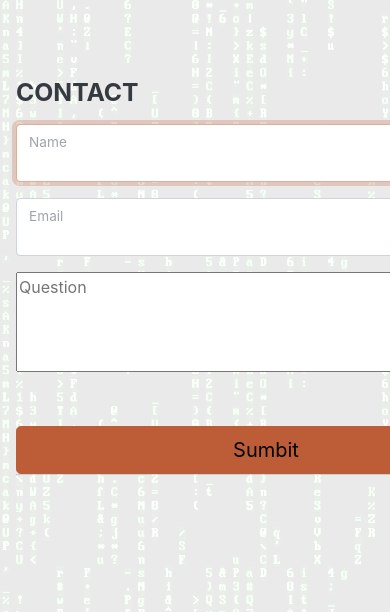
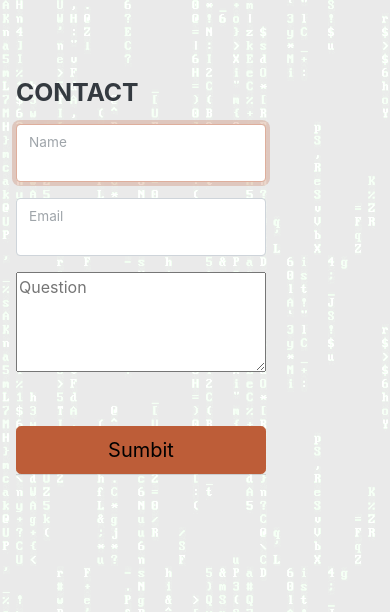
Before and after one commit to Mateeeee841/Mi-cv-online, a Django app: page /Contact/ in a window 390 px wide; the page is wider, and only the part inside the window is pictured. Shown: the part 56-668 px from the top of that part. Run offline with Django 4.2, Linux system fonts and the light colour scheme; some libraries are stand-ins or nearby versions; some web fonts are replaced.

Commit message:
Arrgelo diseño cel

```diff
--- a/inicio/templates/contact.html
+++ b/inicio/templates/contact.html
@@ -16,6 +16,26 @@
         <!-- Core theme CSS (includes Bootstrap)-->
         <link href="{% static 'inicio/css/styles.css' %}" rel="stylesheet" />
         <script src="https://www.google.com/recaptcha/api.js" async defer></script>
+        <style>
+            @media (max-width: 750px) {
+
+            .form-control{
+                width: 250px;
+            }
+
+            .texto_mensaje{
+                width: 250px;
+                height: 100px;
+            }
+        }
+         @media (min-width: 750px) {
+            .texto_mensaje{
+                width: 500px;
+                height: 100px;
+            }
+
+         }
+        </style>
     </head>
     <body id="page-top">
         <nav class="navbar navbar-expand-lg navbar-dark bg-primary fixed-top" id="sideNav">
@@ -51,7 +71,7 @@
                                 <label for="floatingInput">Email</label>
                               </div>
                             </p>
-                                                    <textarea name="mensaje" class="texto_mensaje" id="mensaje" required="obligatorio" placeholder="Question" style="width: 500px;height:100px; "></textarea>
+                                                    <textarea name="mensaje" class="texto_mensaje" id="mensaje" required="obligatorio" placeholder="Question" ></textarea>
                              <br>
                              <br>
                                 <div class="form-floating">
--- a/inicio/templates/indexesp.html
+++ b/inicio/templates/indexesp.html
@@ -51,7 +51,7 @@
                 <a href="{%url 'vercvesp'%}"><img class="españa" src="https://upload.wikimedia.org/wikipedia/commons/thumb/9/9a/Flag_of_Spain.svg/2560px-Flag_of_Spain.svg.png"></a>
                 <a href="{%url 'vercv'%}"><img class="uk" src="https://upload.wikimedia.org/wikipedia/en/thumb/a/ae/Flag_of_the_United_Kingdom.svg/1200px-Flag_of_the_United_Kingdom.svg.png"></a>
             </p>
-            <br>
+
             <a class="navbar-brand js-scroll-trigger" href="#page-top">
                 <span class="d-block d-lg-none">Mateo Gomez Maryncak</span>
 
```
Also changed, not shown: inicio/templates/contacto.html (+24 -4 lines), inicio/static/inicio/css/styles.css.
